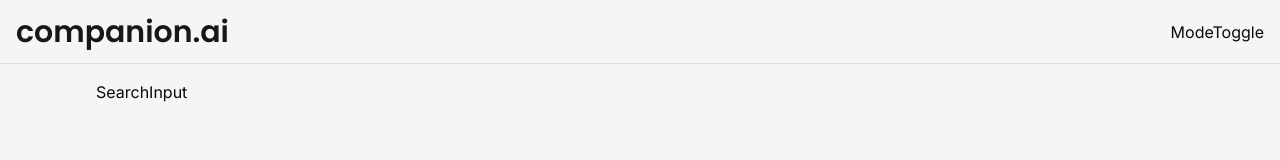
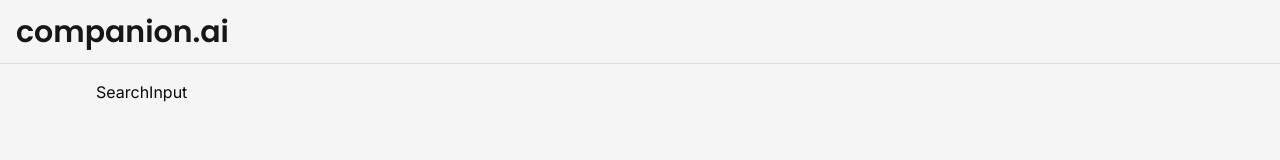
Before and after one commit to Zaid-maker/companion-ai, a Next.js app: page / in a window 1280 px wide. Shown: the top 160 px of the page. Built offline with nearby package versions, Linux system fonts and the light colour scheme.

Commit message:
add barebone functionality of dropdown

```diff
--- a/components/mode-toggle.tsx
+++ b/components/mode-toggle.tsx
@@ -1,5 +1,13 @@
 import React from "react";
+import {
+  DropdownMenu,
+  DropdownMenuTrigger,
+} from "@/components/ui/dropdown-menu";
 
 export const ModeToggle = () => {
-  return <div>ModeToggle</div>;
+  return (
+    <DropdownMenu>
+      <DropdownMenuTrigger asChild></DropdownMenuTrigger>
+    </DropdownMenu>
+  );
 };
```
